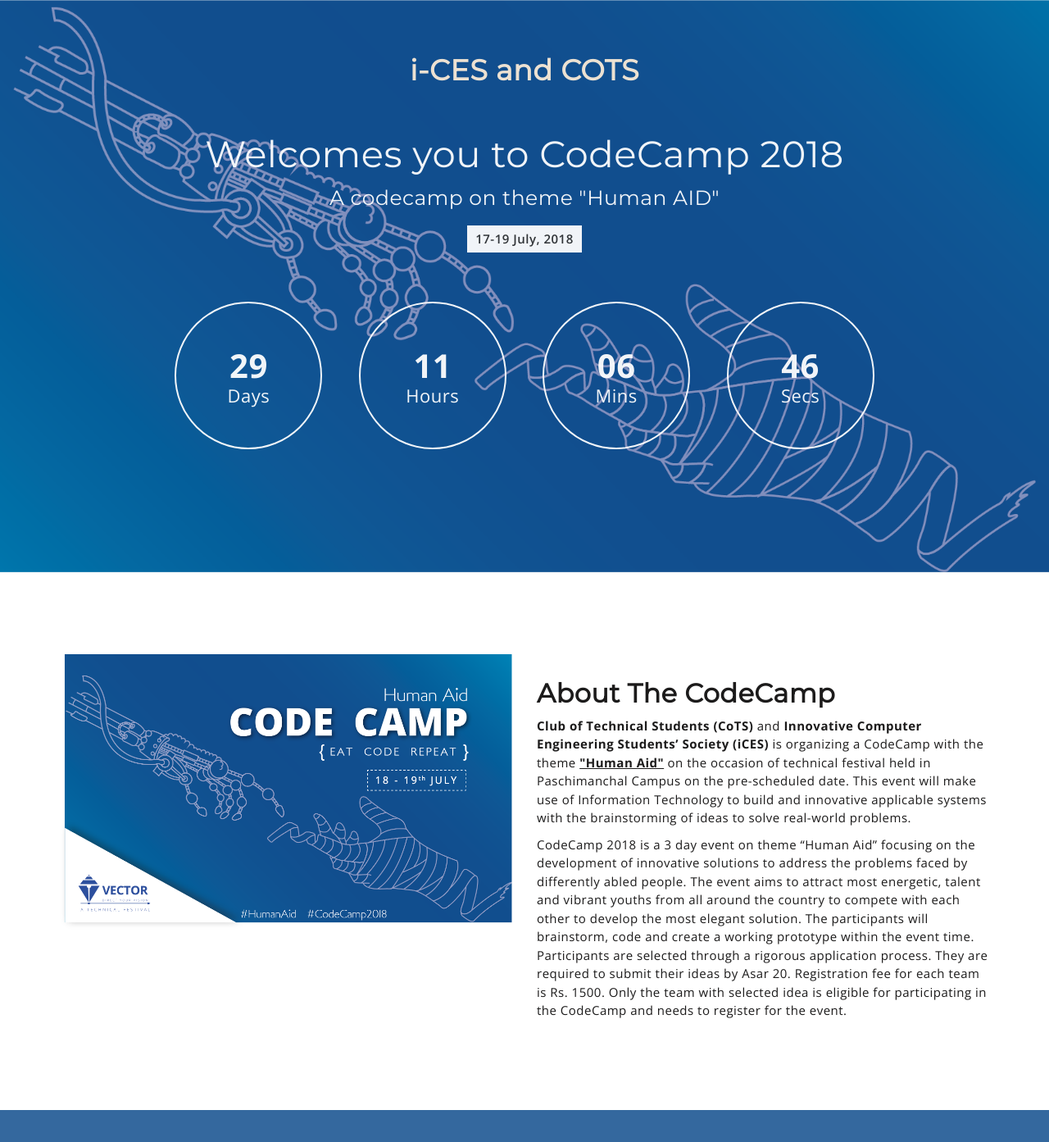
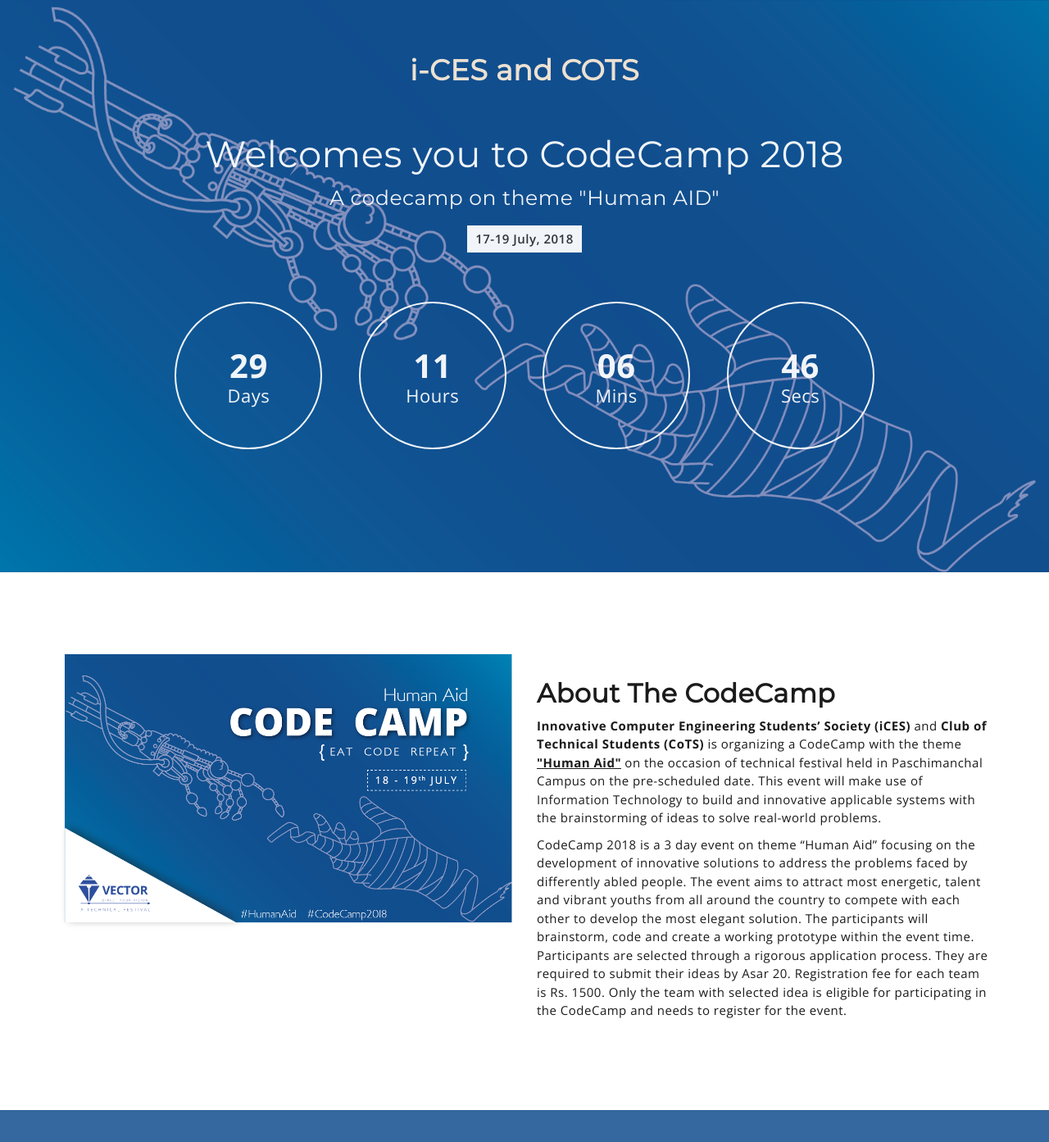
Before and after one commit to amritghimire/codecamp, a Jekyll site: the page built from index.md, in a window 1280 px wide and 1400 px high. Shown: the top 1393 px of the window at 82% size. Built offline with Jekyll 4.4.1, drawn with Linux system fonts in a browser that asks for light colours; nearby versions of some CDN libraries.

Commit message:
Image bg

```diff
--- a/_layouts/home.html
+++ b/_layouts/home.html
@@ -18,7 +18,7 @@
                 <div class="mu-about-right">
                   <h2>About The CodeCamp</h2>
                   <p>
-                      <b>Club of Technical Students (CoTS)</b> and <b>Innovative Computer Engineering Students’ Society (iCES)</b>
+                      <b>Innovative Computer Engineering Students’ Society (iCES)</b> and <b>Club of Technical Students (CoTS)</b>
                       is organizing a CodeCamp with the theme <u><b>"Human Aid"</b></u><b></b> on the occasion of technical festival held
                       in Paschimanchal Campus on the pre-scheduled date. This event will make use of Information
                       Technology to build and innovative applicable systems with the brainstorming of ideas to
--- a/style.css
+++ b/style.css
@@ -221,12 +221,10 @@
 /*--------------------*/
 
 #mu-hero {
-	background-image: url("assets/images/head-featured-bg.png");
-	display: inline;
-	float: left;
-	width: 100%;
-	background-position: center center;
-	background-attachment: fixed;
+	background: #114E8E url("assets/images/head-featured-bg.png") no-repeat fixed center center;
+	display: inline;
+	float: left;
+	width: 100%;
 	-webkit-background-size: cover;
 	background-size: cover;
 }
@@ -958,10 +956,8 @@
 /*--------------------*/
 
 #mu-register {
-	background-image: url("assets/images/head-featured-bg.png");
-	background-position: center center;
+	background: #114E8E url("assets/images/head-featured-bg.png") no-repeat fixed center center;
 	background-size: cover;
-	background-attachment: fixed;
 	display: inline;
 	float: left;
 	position: relative;
```
